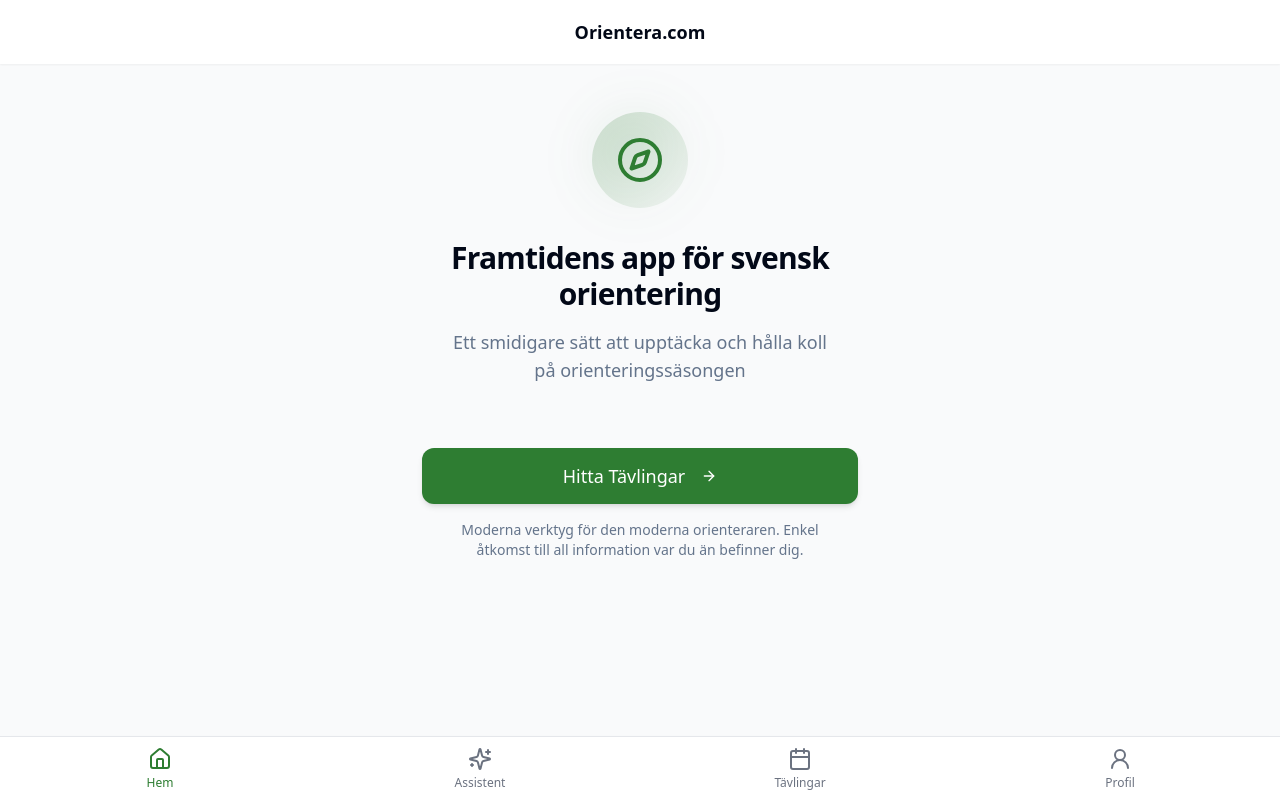
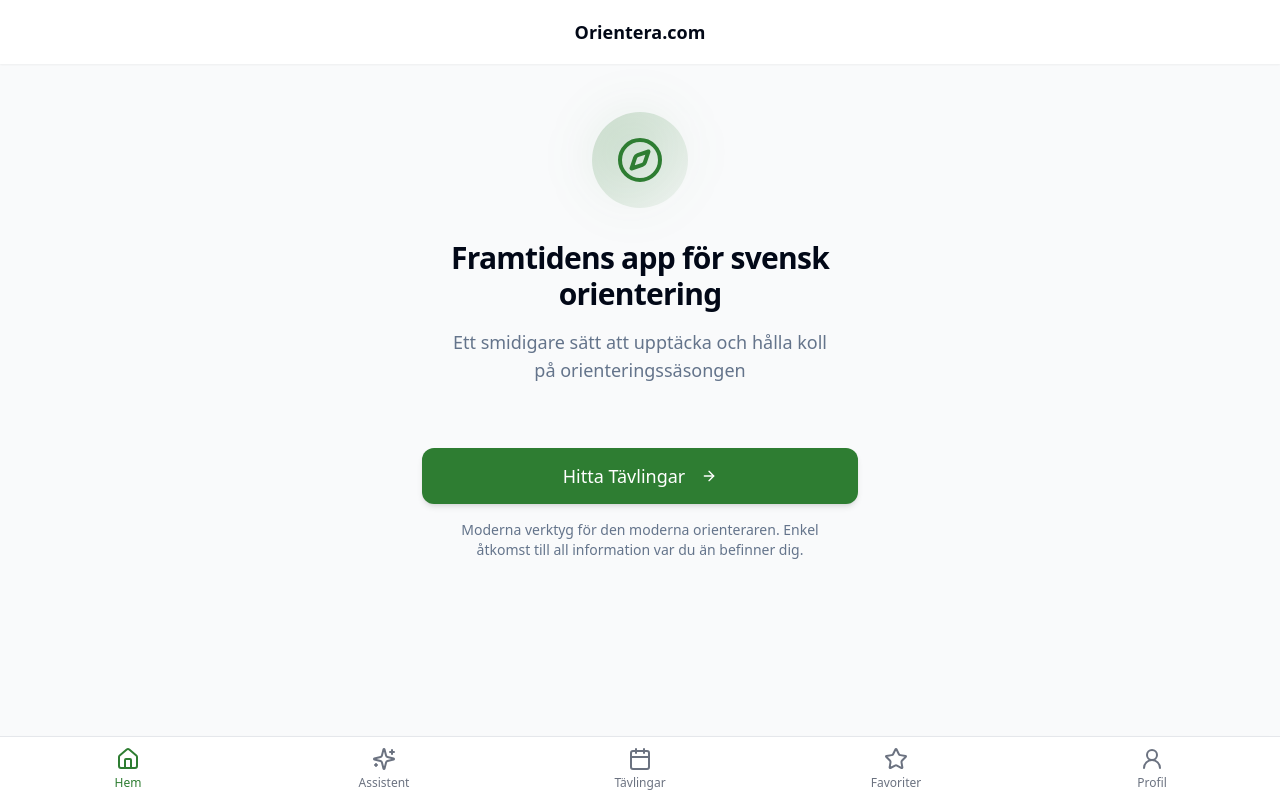
Before and after one commit to runemalm/orientera-mobile, a React (Vite) app: page /home in a window 1280 px wide. Built offline with nearby package versions, Linux system fonts and the light colour scheme.

Commit message:
Reverted to commit ce668d4a2b58a75980e0945ff6f864a10a8d8ad0

```diff
--- a/src/components/competition/CompetitionLayout.tsx
+++ b/src/components/competition/CompetitionLayout.tsx
@@ -6,6 +6,7 @@ import { Tabs, TabsList, TabsTrigger, TabsContent } from '../ui/tabs';
 import CalendarList from './CalendarList';
 import CompetitionPageFavorites from './CompetitionPageFavorites';
 import { useLocalStorage } from '../../hooks/useLocalStorage';
+import { ScrollArea } from '../ui/scroll-area';
 import { useNavigate } from 'react-router-dom';
 
 interface CompetitionLayoutProps {
@@ -61,7 +62,7 @@ const CompetitionLayout: React.FC<CompetitionLayoutProps> = ({
   }, [viewMode, calendarScrollPosition, favoritesScrollPosition]);
 
   return (
-    <div className="flex flex-col h-full mt-2">  {/* Reduced margin from mt-4 to mt-2 */}
+    <div className="flex flex-col h-full mt-4">
       {!hideTabBar && (
         <div className="sticky top-0 z-10 bg-background/95 backdrop-blur supports-[backdrop-filter]:bg-background/60 pt-3 pb-2 px-2">
           <Tabs value={viewMode} onValueChange={handleTabChange} className="w-full">
--- a/src/components/layout/BottomTabBar.tsx
+++ b/src/components/layout/BottomTabBar.tsx
@@ -1,7 +1,7 @@
 
 import React, { useCallback } from 'react';
 import { useNavigate, useLocation } from 'react-router-dom';
-import { CalendarSearch, Calendar, Home, Sparkles, UserRound } from 'lucide-react';
+import { CalendarSearch, Calendar, Home, Star, UserRound, Sparkles } from 'lucide-react';
 import { TabName } from '../../types';
 
 const BottomTabBar: React.FC = () => {
@@ -33,6 +33,12 @@ const BottomTabBar: React.FC = () => {
       icon: <Calendar size={24} />,
       label: 'Tävlingar',
       path: '/competitions'
+    },
+    {
+      name: 'favorites',
+      icon: <Star size={24} />,
+      label: 'Favoriter',
+      path: '/favorites'
     },
     {
       name: 'profile',
```
